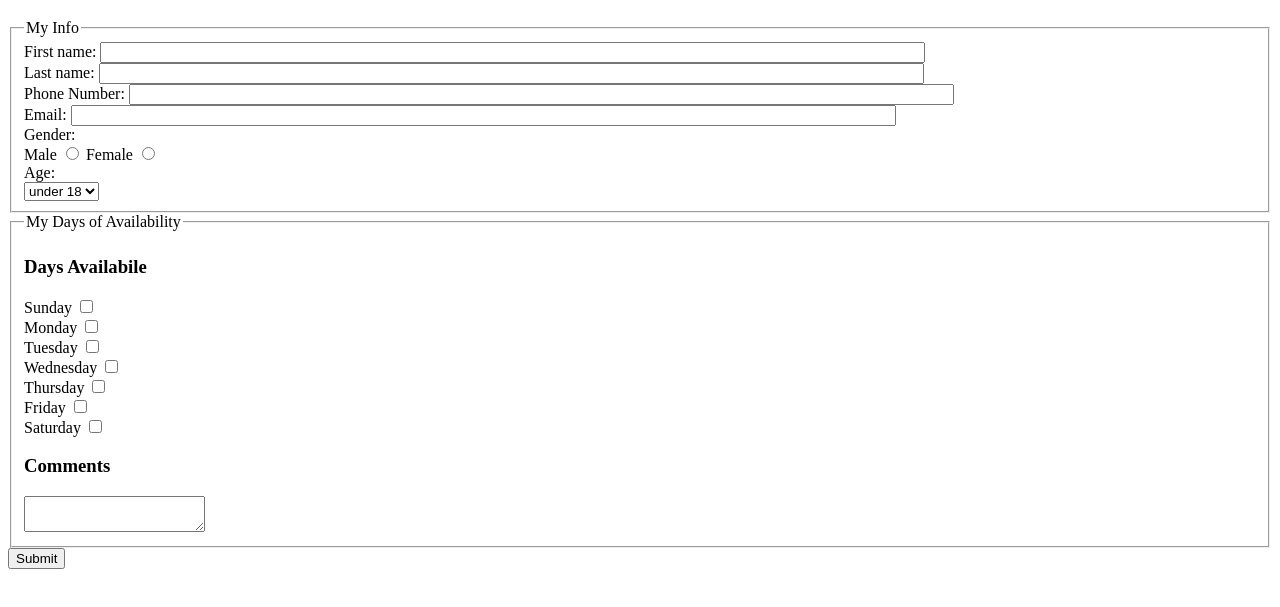
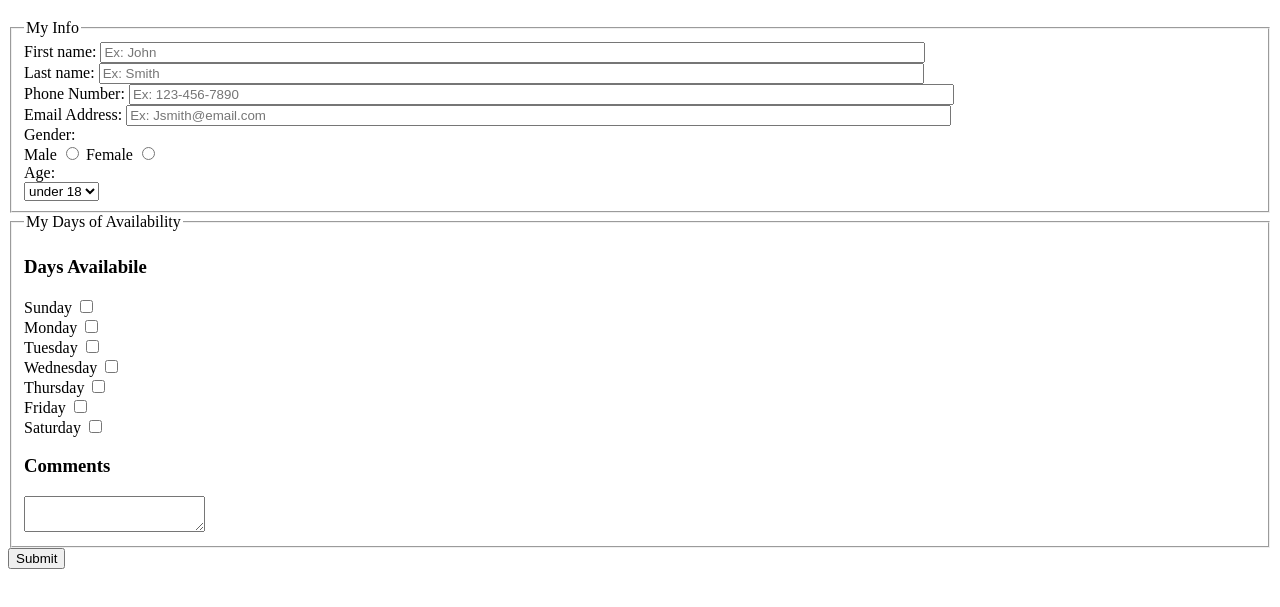
Before and after one commit to Lzetina/webdev_lab5, a plain HTML site: page index.html in a window 1280 px wide. Shown: the part 61-668 px from the top of the page. Drawn offline with Linux system fonts and the light colour scheme.

Commit message:
Updating index.html

```diff
--- a/index.html
+++ b/index.html
@@ -9,10 +9,10 @@
 	<form action="http://bloomingdale.sat.iit.edu/kriedan/lab3formscript.php" method="post">
 		<fieldset>
 			<legend>My Info</legend>
-			<div><label>First name: <input size="100" type="text" name="first_name_field"></label></div>
-			<div><label>Last name: <input size="100" type="text" name="last_name_field"></label></div>
-			<div><label>Phone Number: <input size="100" type="text" name="phone field"></label></div>
-			<div><label>Email: <input size="100" type="text" name="email field"></label></div>
+			<div><label>First name: <input size="100" type="text" name="first_name_field" placeholder="Ex: John"></label></div>
+			<div><label>Last name: <input size="100" type="text" name="last_name_field" placeholder="Ex: Smith"></label></div>
+			<div><label>Phone Number: <input size="100" type="text" name="phone field" placeholder="Ex: 123-456-7890"></label></div>
+			<div><label>Email Address: <input size="100" type="text" name="email field" placeholder="Ex: Jsmith@email.com"> </label></div>
 			<div>Gender: </div>
 			<div>
 				<label>Male <input type="radio" name="gender_field" value="male"></label>
```
